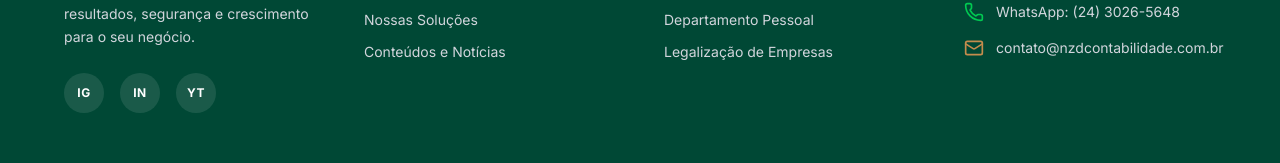
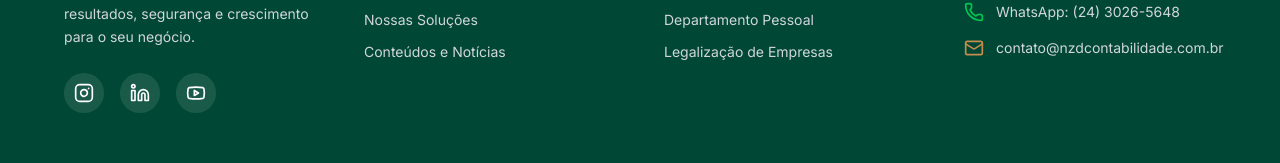
Before and after one commit to mirandarodrigo98-dotcom/nzd-site, a Next.js app: page / in a window 1280 px wide. Shown: the part 2673-2836 px from the top of the page. Built offline with nearby package versions, Linux system fonts and the light colour scheme; no server answers; the database is empty.

Commit message:
fix: substitui texto das redes sociais por icones oficiais no rodape

```diff
--- a/src/app/page.tsx
+++ b/src/app/page.tsx
@@ -1,6 +1,6 @@
 import Image from "next/image";
 import Link from "next/link";
-import { ArrowRight, BarChart3, Building2, Calculator, Users, MapPin, Phone, Mail, Banknote, RefreshCcw, Stethoscope, Scale, CheckCircle2 } from "lucide-react";
+import { ArrowRight, BarChart3, Building2, Calculator, Users, Phone, Mail, Banknote, RefreshCcw, Stethoscope, Scale, CheckCircle2, Instagram, Linkedin, Youtube } from "lucide-react";
 import { prisma } from "@/lib/prisma";
 
 // Função auxiliar para renderizar o ícone correto baseado no nome salvo no banco
@@ -186,14 +186,14 @@ export default async function Home() {
               Contabilidade consultiva focada em resultados, segurança e crescimento para o seu negócio.
             </p>
             <div className="flex gap-4">
-              <a href="https://www.instagram.com/nzdcontabilidade/" target="_blank" rel="noopener noreferrer" className="w-10 h-10 bg-white/10 rounded-full flex items-center justify-center hover:bg-nzd-secondary transition-colors text-xs font-bold uppercase tracking-wider">
-                IG
+              <a href="https://www.instagram.com/nzdcontabilidade/" target="_blank" rel="noopener noreferrer" className="w-10 h-10 bg-white/10 rounded-full flex items-center justify-center hover:bg-nzd-secondary transition-colors" title="Instagram">
+                <Instagram className="w-5 h-5 text-white" />
               </a>
-              <a href="https://www.linkedin.com/company/nzdcontabilidade/" target="_blank" rel="noopener noreferrer" className="w-10 h-10 bg-white/10 rounded-full flex items-center justify-center hover:bg-nzd-secondary transition-colors text-xs font-bold uppercase tracking-wider">
-                IN
+              <a href="https://www.linkedin.com/company/nzdcontabilidade/" target="_blank" rel="noopener noreferrer" className="w-10 h-10 bg-white/10 rounded-full flex items-center justify-center hover:bg-nzd-secondary transition-colors" title="LinkedIn">
+                <Linkedin className="w-5 h-5 text-white" />
               </a>
-              <a href="https://www.youtube.com/@nzdcontabilidade" target="_blank" rel="noopener noreferrer" className="w-10 h-10 bg-white/10 rounded-full flex items-center justify-center hover:bg-nzd-secondary transition-colors text-xs font-bold uppercase tracking-wider">
-                YT
+              <a href="https://www.youtube.com/@nzdcontabilidade" target="_blank" rel="noopener noreferrer" className="w-10 h-10 bg-white/10 rounded-full flex items-center justify-center hover:bg-nzd-secondary transition-colors" title="YouTube">
+                <Youtube className="w-5 h-5 text-white" />
               </a>
             </div>
           </div>
```
